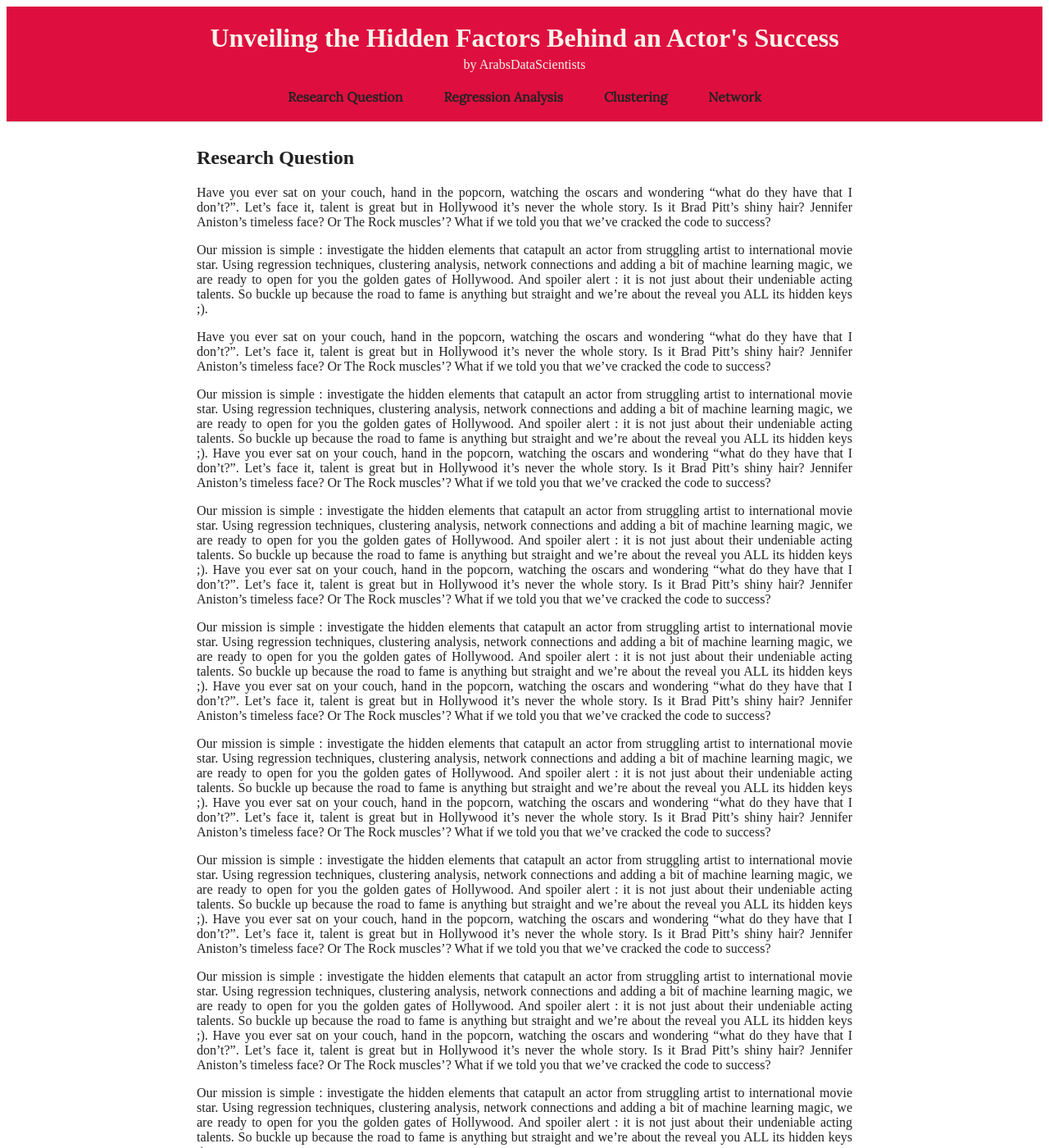
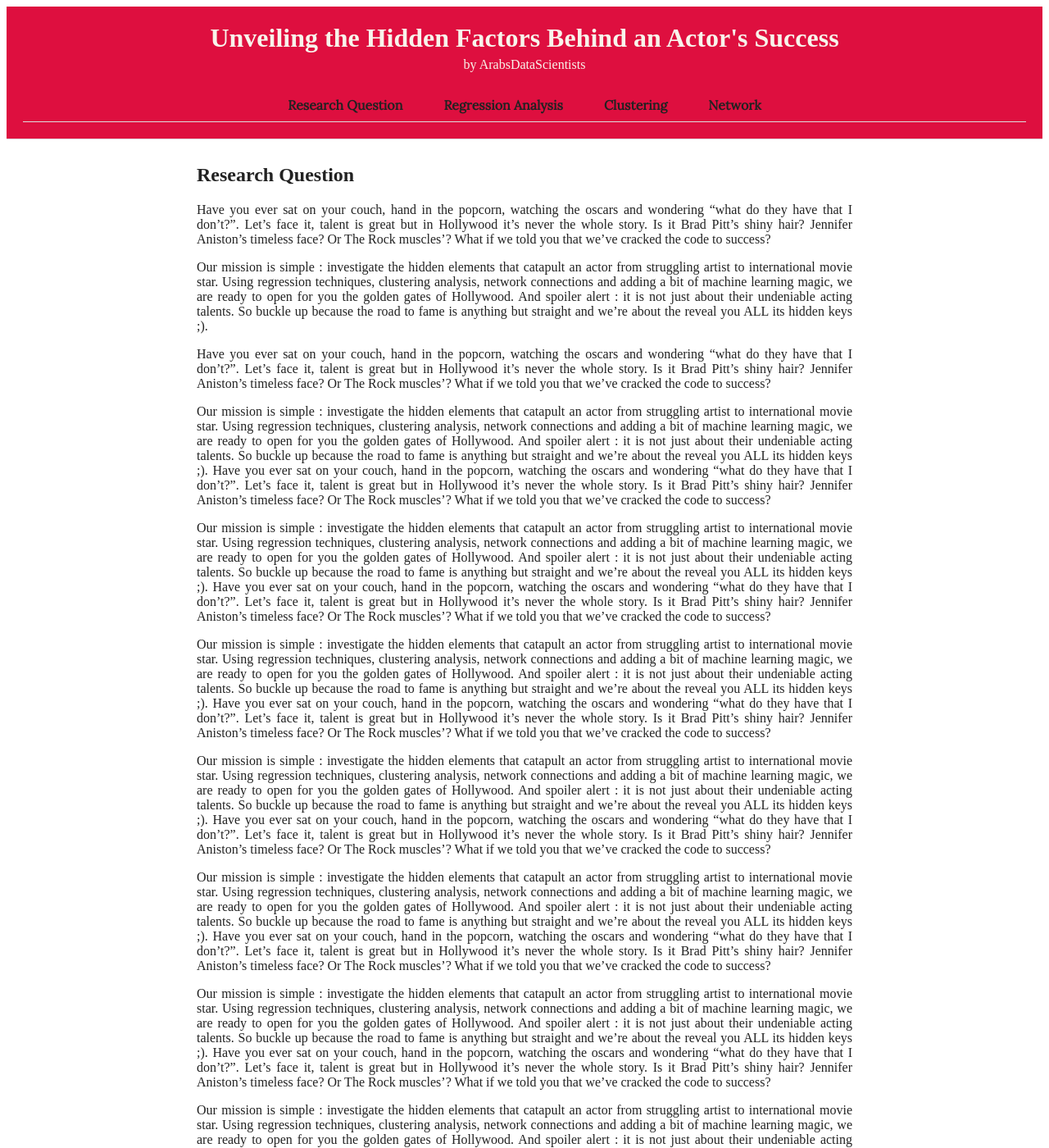
Before and after one commit to epfl-ada/ada-2024-project-arabsdatascientists2024, a Jekyll site: the page built from README.md, in a window 1280 px wide and 1400 px high. Shown: the whole window at 82% size. Built offline with Jekyll 4.4.1, drawn with Linux system fonts in a browser that asks for light colours; our own code applies the rules of GitHub Pages for plain Markdown files.

Commit message:
Update default.html

```diff
--- a/_layouts/default.html
+++ b/_layouts/default.html
@@ -14,6 +14,48 @@
       html {
         scroll-behavior: smooth;
       }
+
+      /* Sticky Header */
+      .sticky-header {
+        position: sticky;
+        top: 0; /* Stays at the top */
+        z-index: 1000; /* Ensures it stays above other elements */
+        background-color: #de0f3f; /* Matches header background */
+        padding: 10px 20px;
+        border-bottom: 1px solid #ddd;
+        text-align: center;
+      }
+
+      /* Navigation Links */
+      .sticky-header ul {
+        list-style: none;
+        margin: 0;
+        padding: 0;
+        display: flex;
+        justify-content: center;
+        gap: 20px;
+      }
+
+      .sticky-header ul li {
+        display: inline;
+      }
+
+      .sticky-header ul li a {
+        font-family: 'Lora', 'Times New Roman', serif;
+        font-size: 16px;
+        color: #222;
+        font-weight: bold;
+        padding: 10px 15px;
+        border-radius: 5px;
+        text-decoration: none;
+        transition: background-color 0.3s ease, color 0.3s ease;
+      }
+
+      .sticky-header ul li a:hover {
+        background-color: #007bff;
+        color: #fff;
+        text-decoration: none;
+      }
     </style>
   </head>
   <body>
@@ -22,7 +64,8 @@
       <header>
         <h1>{{ site.title }}</h1>
         <p>{{ site.description }}</p>
-        <nav>
+        <!-- Sticky Navigation -->
+        <nav class="sticky-header">
           <ul>
             <li><a href="#research-question">Research Question</a></li>
             <li><a href="#regression-analysis">Regression Analysis</a></li>
```
